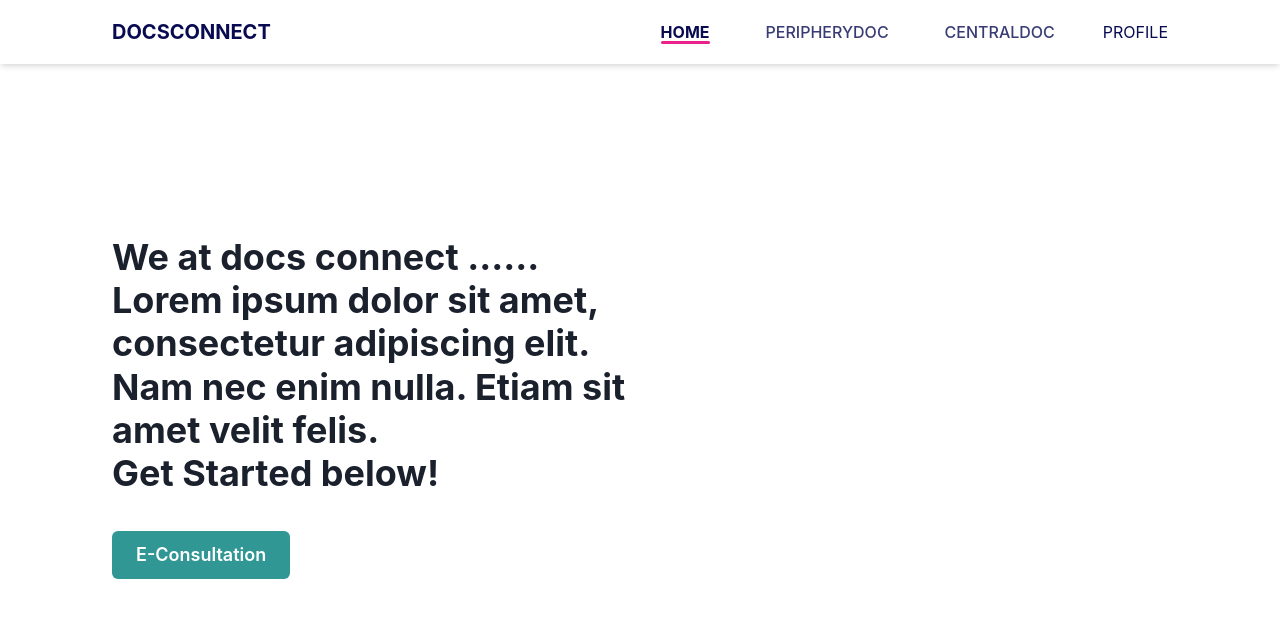
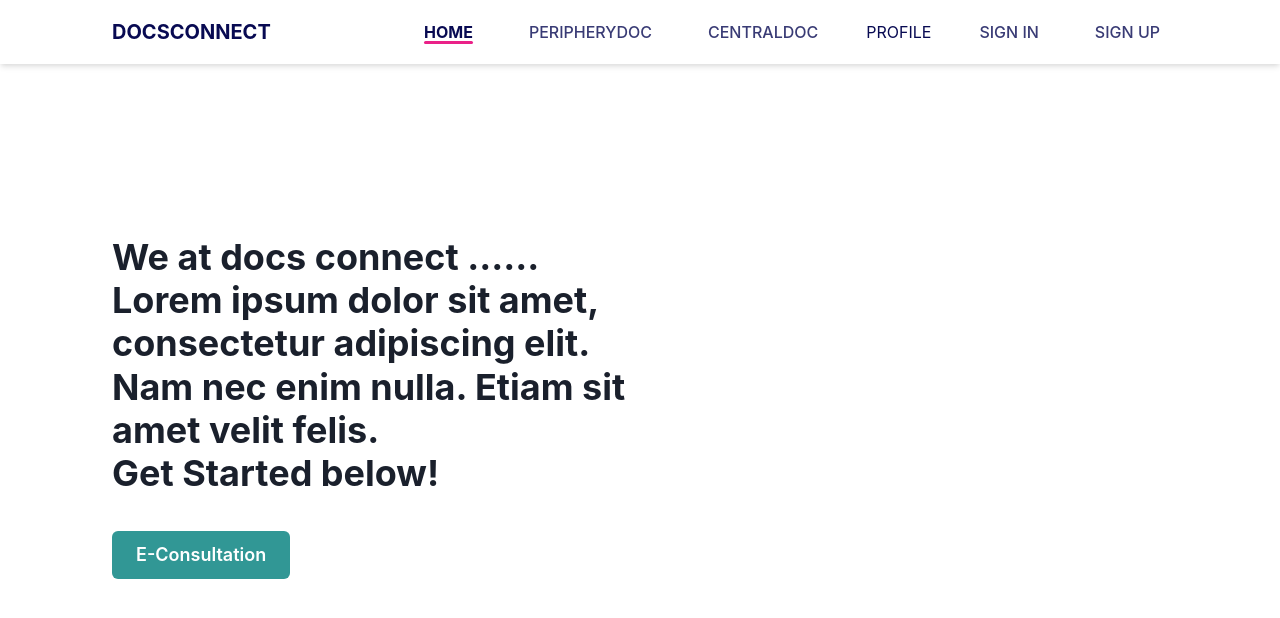
Before and after one commit to pranavsoni1101/docs_connect, a Next.js app: page / in a window 1280 px wide. Shown: the top 618 px of the page. Built offline with nearby package versions, Linux system fonts and the light colour scheme; no server answers.

Commit message:
Added sign in sign out routes on the navbar

```diff
--- a/components/Layout/Navbar/index.jsx
+++ b/components/Layout/Navbar/index.jsx
@@ -111,6 +111,16 @@ const NavLinks = () => {
                 <MenuList>
                     <MenuItem>Log Out</MenuItem>
                 </MenuList>
+                <NavLink to="/auth/signin">
+                <span>
+                    Sign In
+                </span>
+            </NavLink>
+            <NavLink to="/auth/signup">
+                <span>
+                    Sign up
+                </span>
+            </NavLink>
             </Menu>
         </>
     )
```
